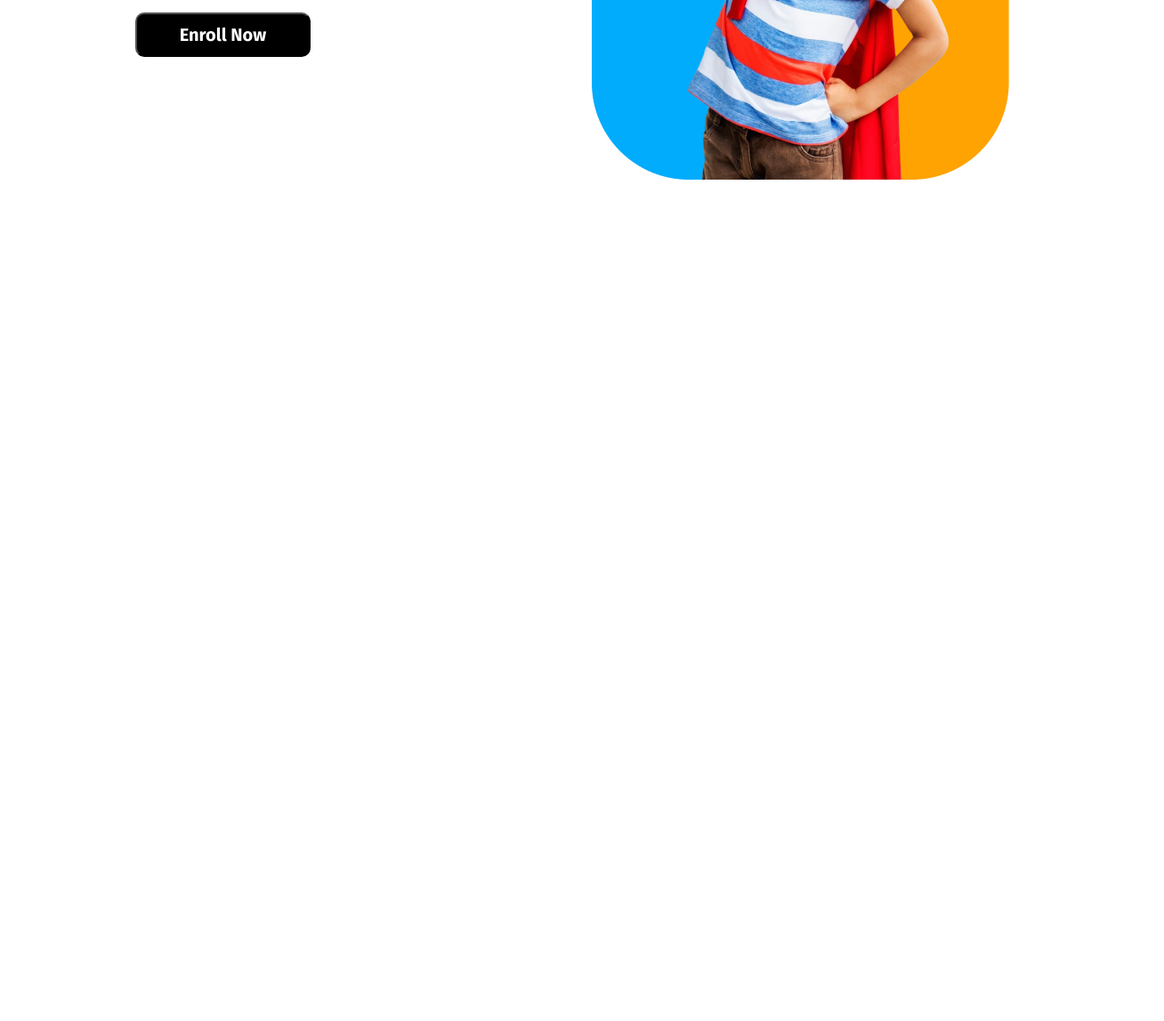
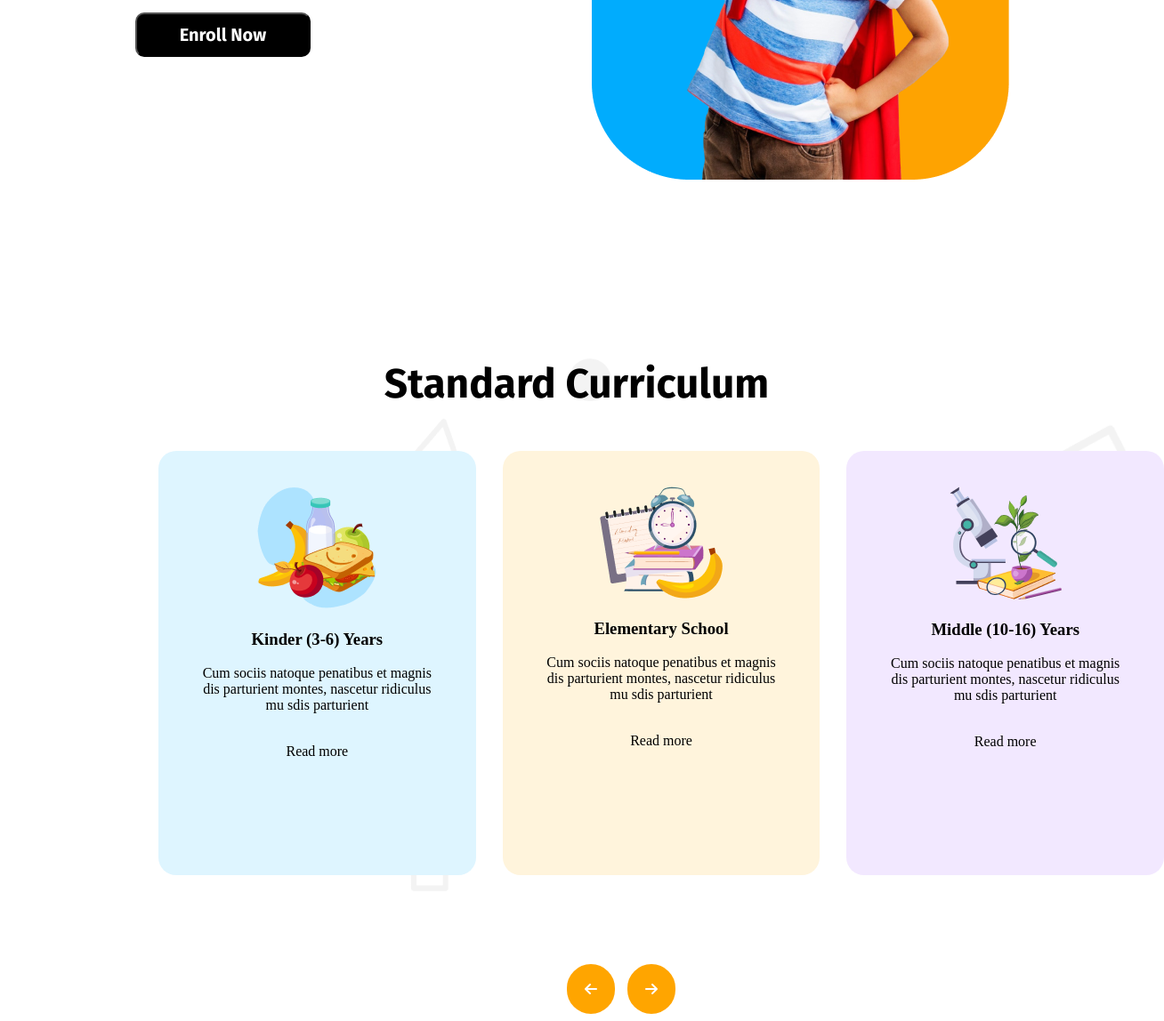
Before and after one commit to naim143-2/Second-Assignment, a plain HTML site: page index.html in a window 1280 px wide. Shown: the part 500-1648 px from the top of the page at 89% size, 1308 px wide, since content can reach past the window. Before the commit the page ends 800 px from the top, so only its background shows below. Drawn offline with Linux system fonts and the light colour scheme.

Commit message:
second commit

```diff
--- a/index.html
+++ b/index.html
@@ -6,6 +6,8 @@
     <link rel="preconnect" href="https://fonts.googleapis.com">
 <link rel="preconnect" href="https://fonts.gstatic.com" crossorigin>
 <link href="https://fonts.googleapis.com/css2?family=Fira+Sans:ital,wght@0,100;0,200;0,300;0,400;0,500;0,600;0,700;0,800;0,900;1,100;1,200;1,300;1,400;1,500;1,600;1,700;1,800;1,900&family=Quicksand:wght@300..700&display=swap" rel="stylesheet">
+<script src="https://kit.fontawesome.com/f09f52278f.js" crossorigin="anonymous"></script>
+
     <title>My Second Assignment</title>
     <link rel="stylesheet" href="styles.css">
 </head>
@@ -40,10 +42,10 @@
                         <img src="assets/hero-kids.png" alt="">
                 </div>
         </section>
-        <!-- <section class="sec-2">
+        <section class="sec-2">
             <h3 class="stand">Standard Curriculum</h3>
             <div class="main-div">
-                <div>
+                <div class="kinder">
                     <img src="assets/kinder.png" alt="">
                     <h3>Kinder (3-6) Years</h3>
                     <p>Cum sociis natoque penatibus et magnis
@@ -52,7 +54,7 @@
                         <br>
                         Read more
                 </div>
-                <div>
+                <div class="element">
                     <img src="assets/elementary.png" alt="">
                     <h3>Elementary School</h3>
                     <p>Cum sociis natoque penatibus et magnis
@@ -61,7 +63,7 @@
                         <br>
                         Read more
                 </div>
-                <div>
+                <div class="middle">
                     <img src="assets/middle.png" alt="">
                     <h3>Middle (10-16) Years</h3>
                     <p>Cum sociis natoque penatibus et magnis
@@ -71,7 +73,12 @@
                         Read more
                 </div>
             </div>
-        </section> -->
+            <div class="icon">
+                <i class="fa-solid fa-arrow-left"></i>
+                <i class="fa-solid fa-arrow-right"></i>
+            </div>
+        </section>
+
     </main>
     <footer>
 
--- a/styles.css
+++ b/styles.css
@@ -143,7 +143,7 @@
       visibility: visible;
 
     }
-    .hero, .pic, .main-div{
+    .hero, .pic, .main-div, .stand{
       flex-direction: column;
 
     }
@@ -155,7 +155,7 @@
   .img{
     position: absolute;
     top: 150px;
-    left: 55%;
+    left: 50%;
     transform: translateX(-50%);
    }
    .text{
@@ -164,6 +164,11 @@
     left: 50%;
     transform: translateX(-50%);
    }
+   .sec-2{
+    position: absolute;
+    top: 1200px;
+   }
+
 
 
     }
@@ -260,10 +265,71 @@ height: 600px; */
     height: 482px;
   }
   .stand{
+
+    width: 1000px;
+    height: 58px;
     text-align: center;
+    font-family: "Fira Sans", serif;
+    font-weight: 700;
+    font-style: normal;
+    line-height: 58px;
+    font-size: 46px;
+
   }
   .sec-2{
+    background-image: url('assets/bg.png');
      margin-left: 140px;
     margin-top: 197px;
     justify-content: space-evenly;
-  } */
+  }
+  .kinder{
+    text-align: center;
+    padding: 40px;
+    margin-left: 30px;
+    justify-content: center;
+    background-color: rgba(222, 245, 255, 1);
+    border-radius: 20px;
+  }
+  .element{
+    text-align: center;
+    padding: 40px;
+    margin-left: 30px;
+
+    justify-content: center;
+    background-color: rgba(255, 244, 220, 1);
+    border-radius: 20px;
+
+  }
+  .middle{
+    text-align: center;
+    padding: 40px;
+    justify-content: center;
+    background-color: rgba(242, 232, 255, 1);
+    margin-left: 30px;
+    border-radius: 20px;
+
+  }
+  .main-div{
+    height: 477px;
+
+  }
+  .icon{
+
+    max-width: 1100px;
+    margin-top: 100px;
+  text-align: center;
+
+  }
+  .fa-arrow-left{
+    border: 20px solid orange;
+    margin-right: 10px;
+    color: white;
+    background-color: orange;
+    border-radius: 30px;
+  }
+  .fa-arrow-right{
+    border: 20px solid orange;
+    color: white;
+    background-color: orange;
+    border-radius: 30px;
+  }
```
Also changed, not shown: assets/icon.png (added).
